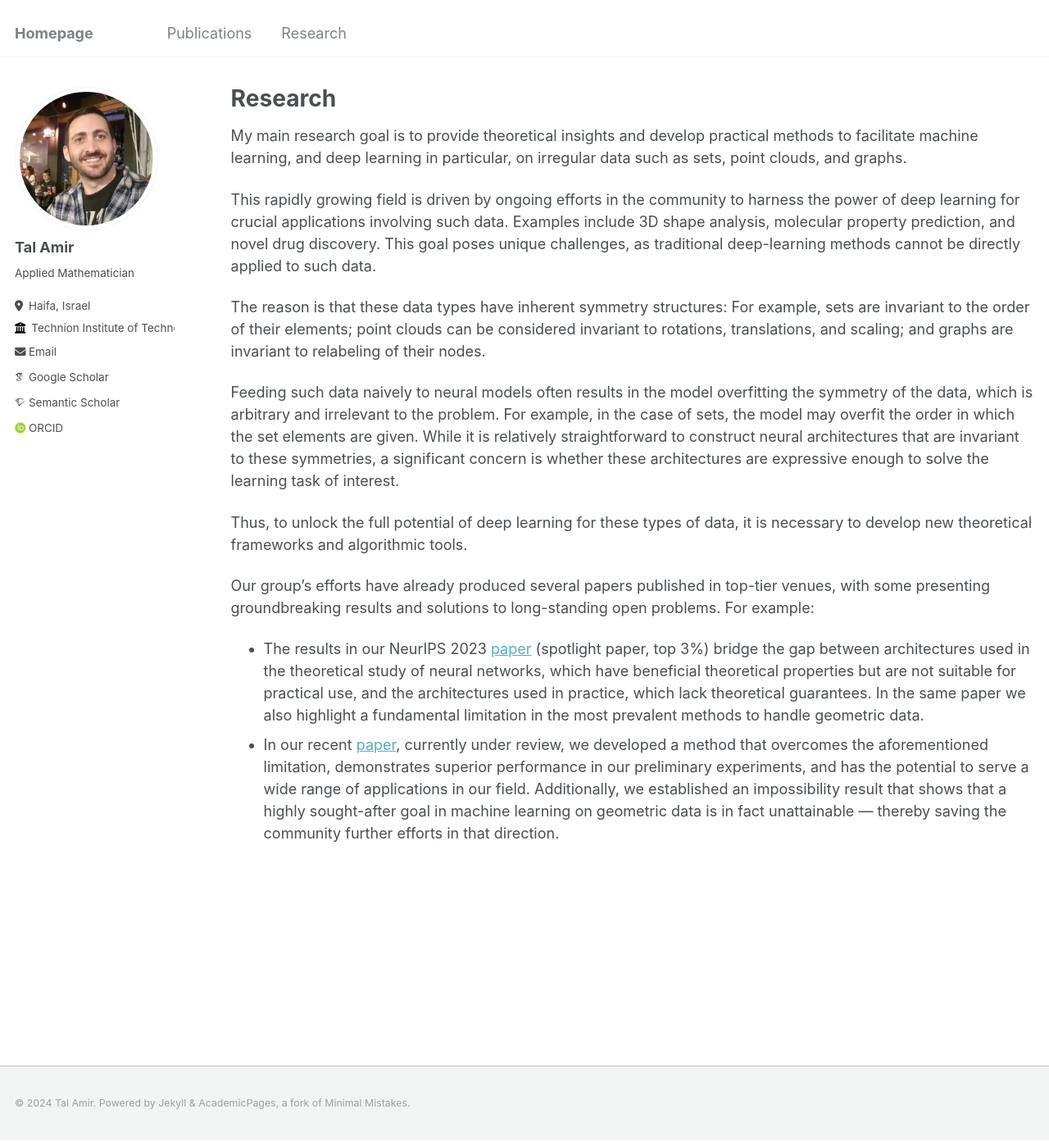
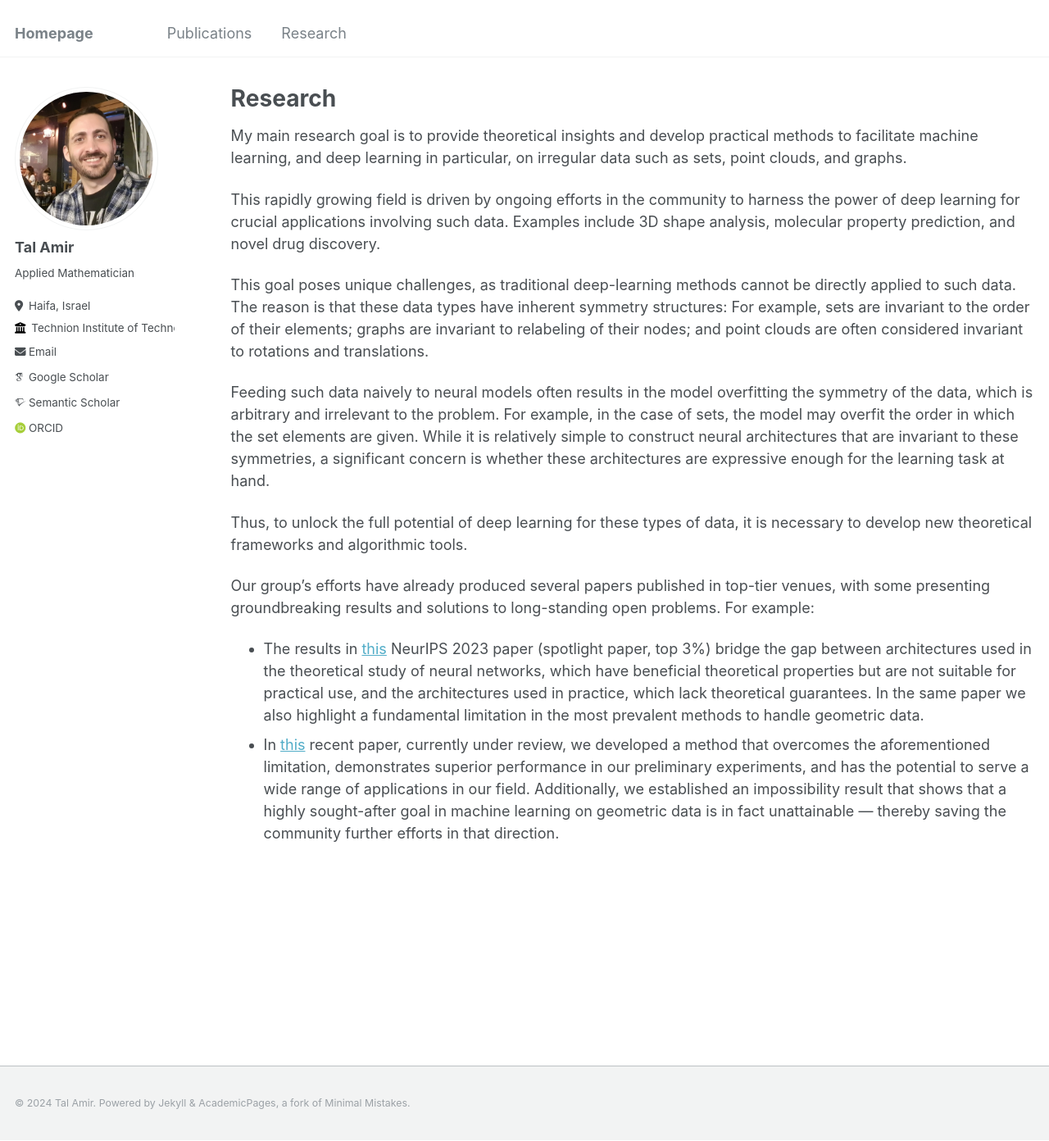
Before and after one commit to tal-amir/tal-amir.github.io, a Jekyll site: the page built from _pages/research.md, in a window 1280 px wide and 1392 px high. Shown: the whole window at 82% size. Built offline with Jekyll 4.4.1, drawn with Linux system fonts in a browser that asks for light colours; some web fonts are replaced.

Commit message:
Update research.md

```diff
--- a/_pages/research.md
+++ b/_pages/research.md
@@ -9,15 +9,15 @@ author_profile: true
 
 My main research goal is to provide theoretical insights and develop practical methods to facilitate machine learning, and deep learning in particular, on irregular data such as sets, point clouds, and graphs.
 
-This rapidly growing field is driven by ongoing efforts in the community to harness the power of deep learning for crucial applications involving such data. Examples include 3D shape analysis, molecular property prediction, and novel drug discovery. This goal poses unique challenges, as traditional deep-learning methods cannot be directly applied to such data.
+This rapidly growing field is driven by ongoing efforts in the community to harness the power of deep learning for crucial applications involving such data. Examples include 3D shape analysis, molecular property prediction, and novel drug discovery.
 
-The reason is that these data types have inherent symmetry structures: For example, sets are invariant to the order of their elements; point clouds can be considered invariant to rotations, translations, and scaling; and graphs are invariant to relabeling of their nodes.
+This goal poses unique challenges, as traditional deep-learning methods cannot be directly applied to such data. The reason is that these data types have inherent symmetry structures: For example, sets are invariant to the order of their elements; graphs are invariant to relabeling of their nodes; and point clouds are often considered invariant to rotations and translations.
 
-Feeding such data naively to neural models often results in the model overfitting the symmetry of the data, which is arbitrary and irrelevant to the problem. For example, in the case of sets, the model may overfit the order in which the set elements are given. While it is relatively straightforward to construct neural architectures that are invariant to these symmetries, a significant concern is whether these architectures are expressive enough to solve the learning task of interest.
+Feeding such data naively to neural models often results in the model overfitting the symmetry of the data, which is arbitrary and irrelevant to the problem. For example, in the case of sets, the model may overfit the order in which the set elements are given. While it is relatively simple to construct neural architectures that are invariant to these symmetries, a significant concern is whether these architectures are expressive enough for the learning task at hand.
 
 Thus, to unlock the full potential of deep learning for these types of data, it is necessary to develop new theoretical frameworks and algorithmic tools.
 
 Our group's efforts have already produced several papers published in top-tier venues, with some presenting groundbreaking results and solutions to long-standing open problems. For example:
 
-- The results in our NeurIPS 2023 [paper](https://tal-amir.github.io/publication/2023-12%20Neural%20Injective%20Functions) (spotlight paper, top 3%) bridge the gap between architectures used in the theoretical study of neural networks, which have beneficial theoretical properties but are not suitable for practical use, and the architectures used in practice, which lack theoretical guarantees. In the same paper we also highlight a fundamental limitation in the most prevalent methods to handle geometric data.
-- In our recent [paper](https://tal-amir.github.io/publication/2024-05%20Injective%20Sliced%20Wasserstein%20Embedding), currently under review, we developed a method that overcomes the aforementioned limitation, demonstrates superior performance in our preliminary experiments, and has the potential to serve a wide range of applications in our field. Additionally, we established an impossibility result that shows that a highly sought-after goal in machine learning on geometric data is in fact unattainable — thereby saving the community further efforts in that direction.
+- The results in [this](https://tal-amir.github.io/publication/2023-12%20Neural%20Injective%20Functions) NeurIPS 2023 paper (spotlight paper, top 3%) bridge the gap between architectures used in the theoretical study of neural networks, which have beneficial theoretical properties but are not suitable for practical use, and the architectures used in practice, which lack theoretical guarantees. In the same paper we also highlight a fundamental limitation in the most prevalent methods to handle geometric data.
+- In [this](https://tal-amir.github.io/publication/2024-05%20Injective%20Sliced%20Wasserstein%20Embedding) recent paper, currently under review, we developed a method that overcomes the aforementioned limitation, demonstrates superior performance in our preliminary experiments, and has the potential to serve a wide range of applications in our field. Additionally, we established an impossibility result that shows that a highly sought-after goal in machine learning on geometric data is in fact unattainable — thereby saving the community further efforts in that direction.
```
